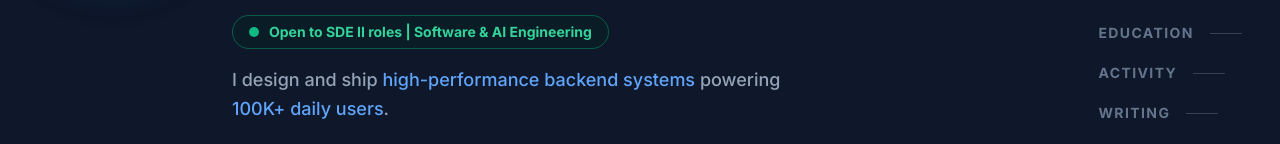
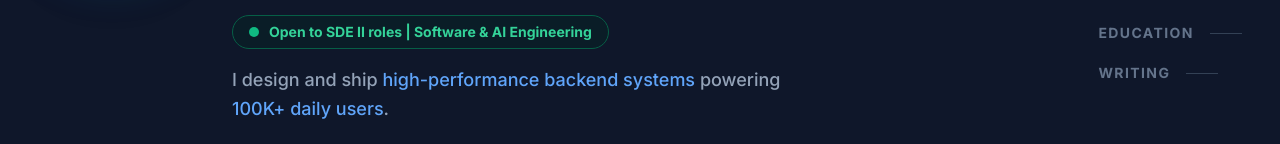
Before and after one commit to abhi9720/abhishek-portfolio, a React (Vite) app: page / in a window 1280 px wide. Shown: the part 321-465 px from the top of the page. Built offline with nearby package versions, Linux system fonts and the light colour scheme; no server answers.

Commit message:
feat: Disable GitHub activity display
Hides the GitHub activity section from the portfolio. This is likely a temporary change as the feature may be re-enabled or replaced later.

```diff
--- a/constants.ts
+++ b/constants.ts
@@ -19,7 +19,7 @@ import { IconSparkles } from './components/icons/IconSparkles';
 
 // Configuration Flags
 export const SHOW_LEARNING_AND_RESEARCH = true;
-export const SHOW_GITHUB_ACTIVITY = true;
+export const SHOW_GITHUB_ACTIVITY = false;
 
 export const PERSONAL_INFO = {
   name: 'Abhishek “Abhi” Tiwari',
@@ -105,6 +105,15 @@ export const EXPERIENCES: Experience[] = [
 ];
 
 export const PROJECTS: Project[] = [
+    {
+        title: 'Smart Classification Engine',
+        category: 'AI',
+        tech: ['Python', 'GTE-Large Embeddings', 'LightGBM', 'LLM', 'AsyncIO', 'Batch Processing', 'Parallelization'],
+        tags: ['#NLP', '#Embeddings', '#HighScale', '#LLM', '#AsyncIO', '#Classification'],
+        description: 'A highly efficient, centralized classification engine that processes millions of messages per second, classifying them as relevant or irrelevant while capturing nuanced information such as sentiment, appreciation, criticism, and actionable insights. Built with Python, it uses semantic embeddings with LightGBM for primary classification, applies score thresholds, and leverages LLM fallback for ambiguous cases. Supports batch processing, async concurrency, and parallelization for fast, private, and scalable deployment.',
+        link: 'https://github.com/abhi9720/smart-classification-engine',
+        imageUrl: 'https://placehold.co/1280x720/1e293b/f1f5f9/png?text=Classification+Engine&font=inter'
+    },
     {
         title: 'BankingPortal-API',
         category: 'Backend',
```
